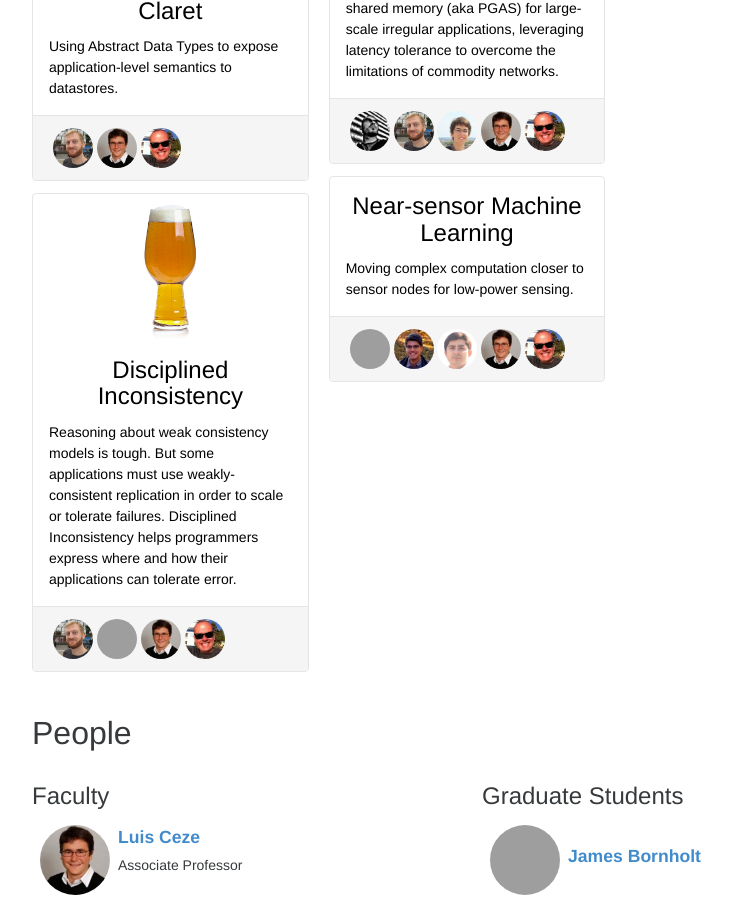
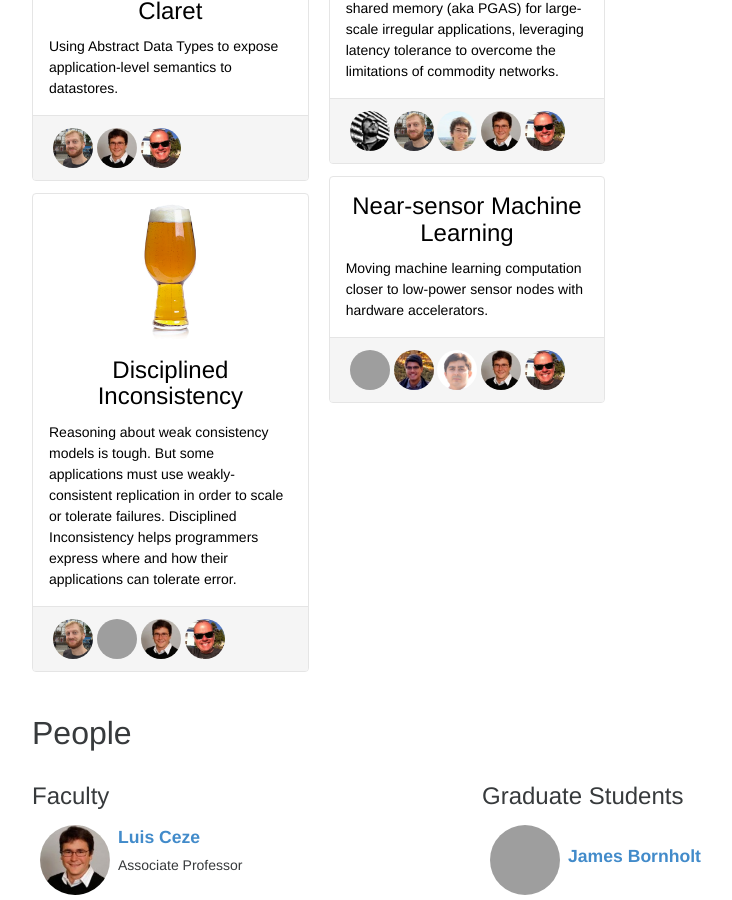
Before and after one commit to uwsampa/sampa-public, a Jekyll site: the page built from index.html, in a window 1280 px wide and 900 px high, scrolled down 846 px, cut to the strip 0-900 px from the top of the window. Shown: the whole strip, without its empty margins (173-905 px from the left). Built offline with Jekyll 4.4.1, drawn with Linux system fonts in a browser that asks for light colours; nearby versions of some CDN libraries; Markdown is read by kramdown in place of the engine named in the settings; grey boxes are pictures that could not be loaded.

Commit message:
fix sensors for sensing fix

```diff
--- a/_projects/near-sensor-ml.md
+++ b/_projects/near-sensor-ml.md
@@ -2,7 +2,7 @@
 title: Near-sensor Machine Learning
 image:
 description: |
-  Moving complex computation closer to sensor nodes for low-power sensing.
+  Moving machine learning computation closer to low-power sensor nodes with hardware accelerators.
 people:
   - amrita
   - moreau
```
